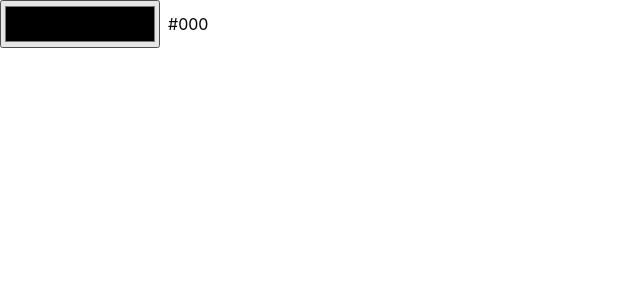
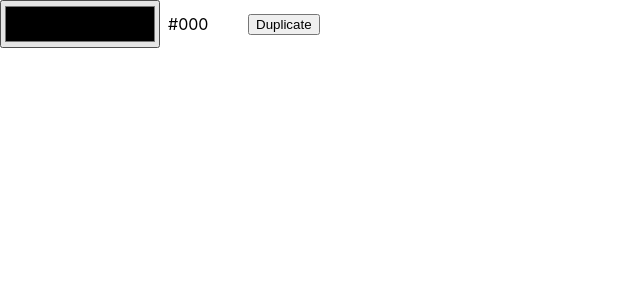
Before and after one commit to Yobuligo/color-palette.react, a React (Create React App) app: page / in a window 1280 px wide. Shown: the top 300 px of the page, without its empty margins (0-640 px from the left). Built offline with nearby package versions, Linux system fonts and the light colour scheme.

Commit message:
Implement ColorPickerList

```diff
--- a/src/App.tsx
+++ b/src/App.tsx
@@ -1,11 +1,11 @@
 import React from "react";
 import "./App.css";
-import { ColorPicker } from "./components/ColorPicker";
+import { ColorPickerList } from "./components/colorPIckerList/ColorPickerList";
 
 const App: React.FC = () => {
   return (
     <>
-      <ColorPicker />
+      <ColorPickerList />
     </>
   );
 };
--- a/src/components/IColorPickerProps.ts
+++ /dev/null
@@ -1,3 +0,0 @@
-export interface IColorPickerProps {
-  initialColor?: string;
-}
--- /dev/null
+++ b/src/components/colorPIckerList/ColorPickerList.tsx
@@ -0,0 +1,19 @@
+import { useState } from "react";
+import { ColorPicker } from "../colorPicker/ColorPicker";
+import { IColorPickerListProps } from "./IColorPickerListProps";
+
+export const ColorPickerList: React.FC<IColorPickerListProps> = (props) => {
+  const [colors, setColors] = useState<string[]>(["#000"]);
+
+  const onDuplicateColor = (color: string) => {
+    setColors((previous) => [...previous, color]);
+  };
+
+  const items = colors.map((color, index) => (
+    <div key={index}>
+      <ColorPicker initialColor={color} onDuplicateColor={onDuplicateColor} />
+    </div>
+  ));
+
+  return <>{items}</>;
+};
--- /dev/null
+++ b/src/components/colorPIckerList/IColorPickerListProps.ts
@@ -0,0 +1 @@
+export interface IColorPickerListProps {}
--- a/src/components/ColorPicker.module.css
+++ b/src/components/colorPicker/ColorPicker.module.css
@@ -6,6 +6,7 @@
 
 .label {
   margin-left: 0.5rem;
+  width: 5rem;
 }
 
 .input {
--- a/src/components/ColorPicker.tsx
+++ b/src/components/colorPicker/ColorPicker.tsx
@@ -4,10 +4,12 @@ import { IColorPickerProps } from "./IColorPickerProps";
 
 export const ColorPicker: React.FC<IColorPickerProps> = (props) => {
   const inputId = useId();
-  const [color, setColor] = useState(props.initialColor ?? "#000");
+  const [color, setColor] = useState(props.initialColor);
 
   const onSetColor = (event: React.ChangeEvent<HTMLInputElement>) =>
     setColor(event.target.value);
+
+  const onDuplicateColor = () => props.onDuplicateColor?.(color);
 
   return (
     <div className={styles.colorPicker}>
@@ -21,6 +23,7 @@ export const ColorPicker: React.FC<IColorPickerProps> = (props) => {
       <label className={styles.label} htmlFor={inputId}>
         {color}
       </label>
+      <button onClick={onDuplicateColor}>Duplicate</button>
     </div>
   );
 };
--- /dev/null
+++ b/src/components/colorPicker/IColorPickerProps.ts
@@ -0,0 +1,4 @@
+export interface IColorPickerProps {
+  initialColor: string;
+  onDuplicateColor?: (color: string) => void;
+}
--- /dev/null
+++ b/src/model/IColor.ts
@@ -0,0 +1,4 @@
+export interface IColor {
+  id: number;
+  color: string;
+}
```
